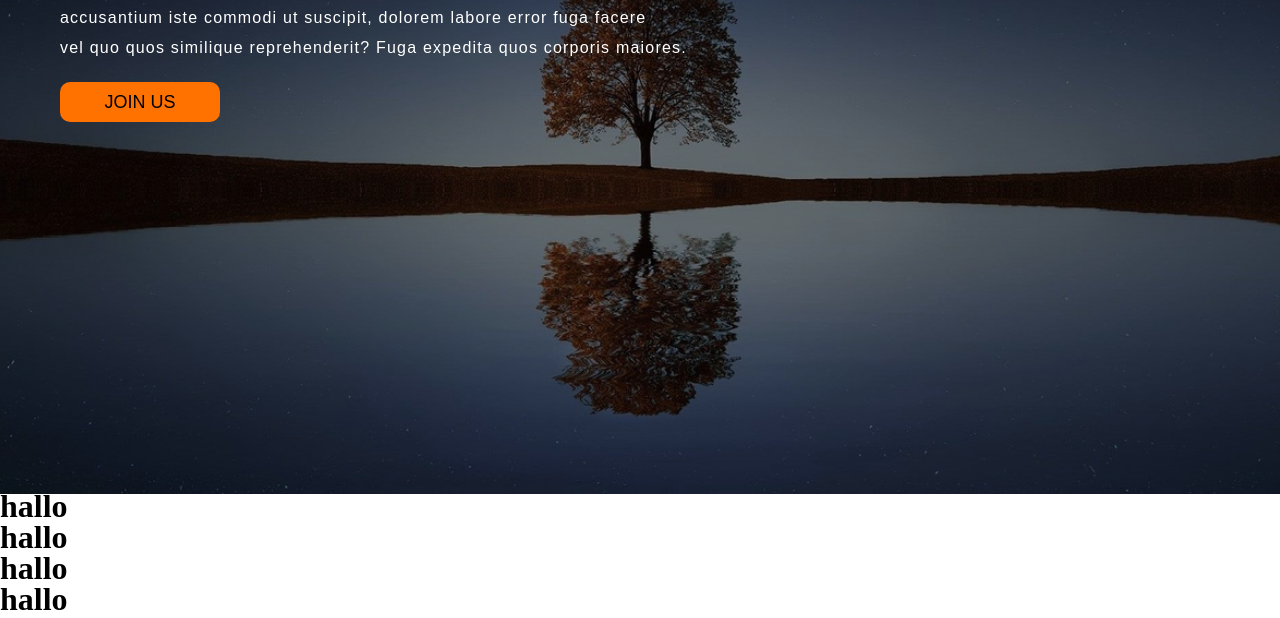
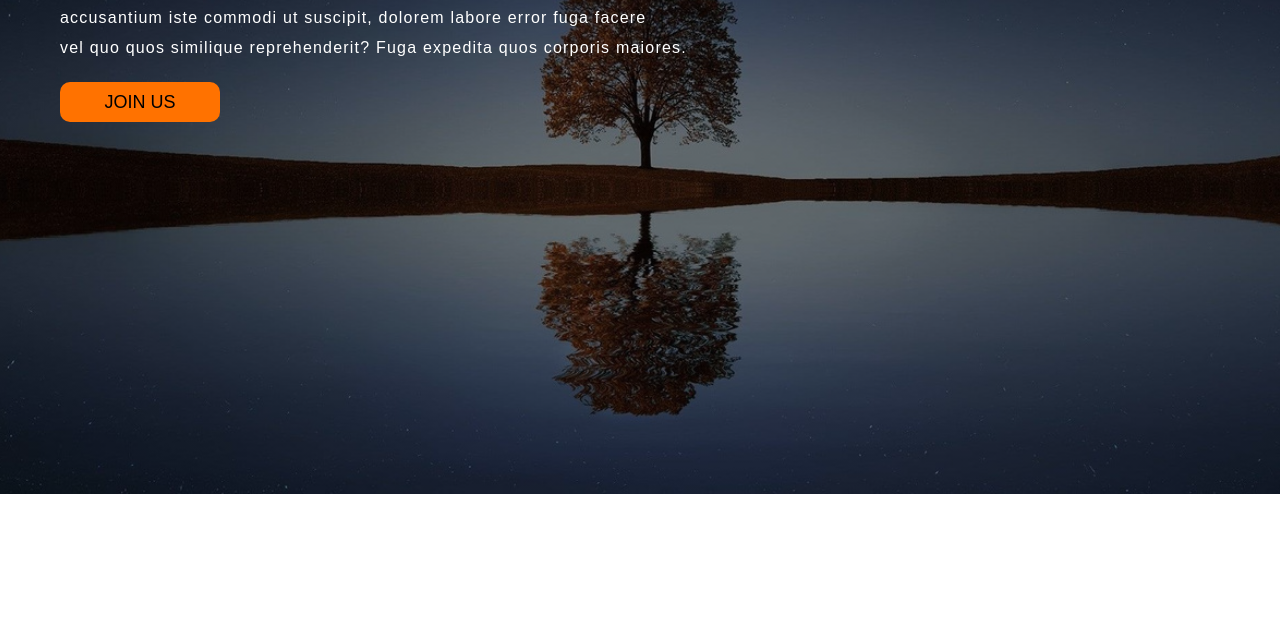
Before and after one commit to Diyar1877/StartPage, a plain HTML site: page index.html in a window 1280 px wide. Shown: the part 366-984 px from the top of the page. After the commit the page ends 860 px from the top, so only its background shows below. Drawn offline with Linux system fonts and the light colour scheme.

Commit message:
remove h1

```diff
--- a/index.html
+++ b/index.html
@@ -36,10 +36,6 @@
 
         </div>
     </div>
-    <h1>hallo</h1>
-    <h1>hallo</h1>
-    <h1>hallo</h1>
-    <h1>hallo</h1>
 </body>
 
 </html>
```
